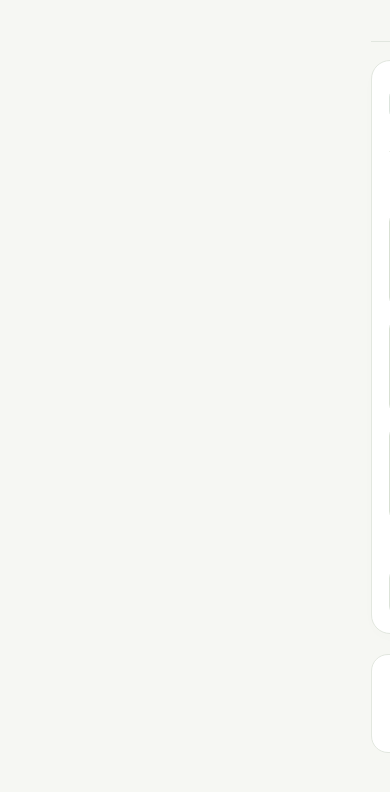
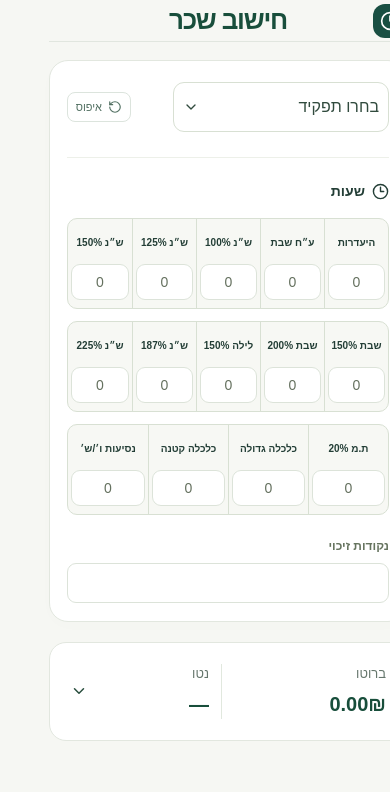
Before and after one commit to Dimalit778/calcSalary, a React (Vite) app: page / in a window 390 px wide. Shown: the top 792 px of the page. Built offline with nearby package versions, Linux system fonts and the light colour scheme.

Commit message:
Keep mobile layout stable and compact input fields

```diff
--- a/src/styles.css
+++ b/src/styles.css
@@ -828,3 +828,17 @@ summary::-webkit-details-marker {
     padding-inline-start: 12px;
   }
 }
+
+/* Keep the mobile form within the viewport and avoid input-focus zoom on iOS. */
+html,body{width:100%;max-width:100%;overflow-x:clip;overscroll-behavior-x:none;scrollbar-width:none}
+html::-webkit-scrollbar,body::-webkit-scrollbar{display:none;width:0;height:0}
+.site{width:100%;min-width:0}
+.input-wrap{min-width:0}
+.hours-group-cell input{height:36px}
+.credits-simple input{height:40px}
+@media(max-width:780px){
+  .input-wrap input,.role-trigger{font-size:16px}
+  .hours-group-cell input{font-size:16px;padding:4px 2px;height:36px}
+  .form-card,.breakdown-card,.calculator-layout,.results-column{max-width:100%;min-width:0}
+  .role-menu{max-width:calc(100vw - 64px)}
+}
```
